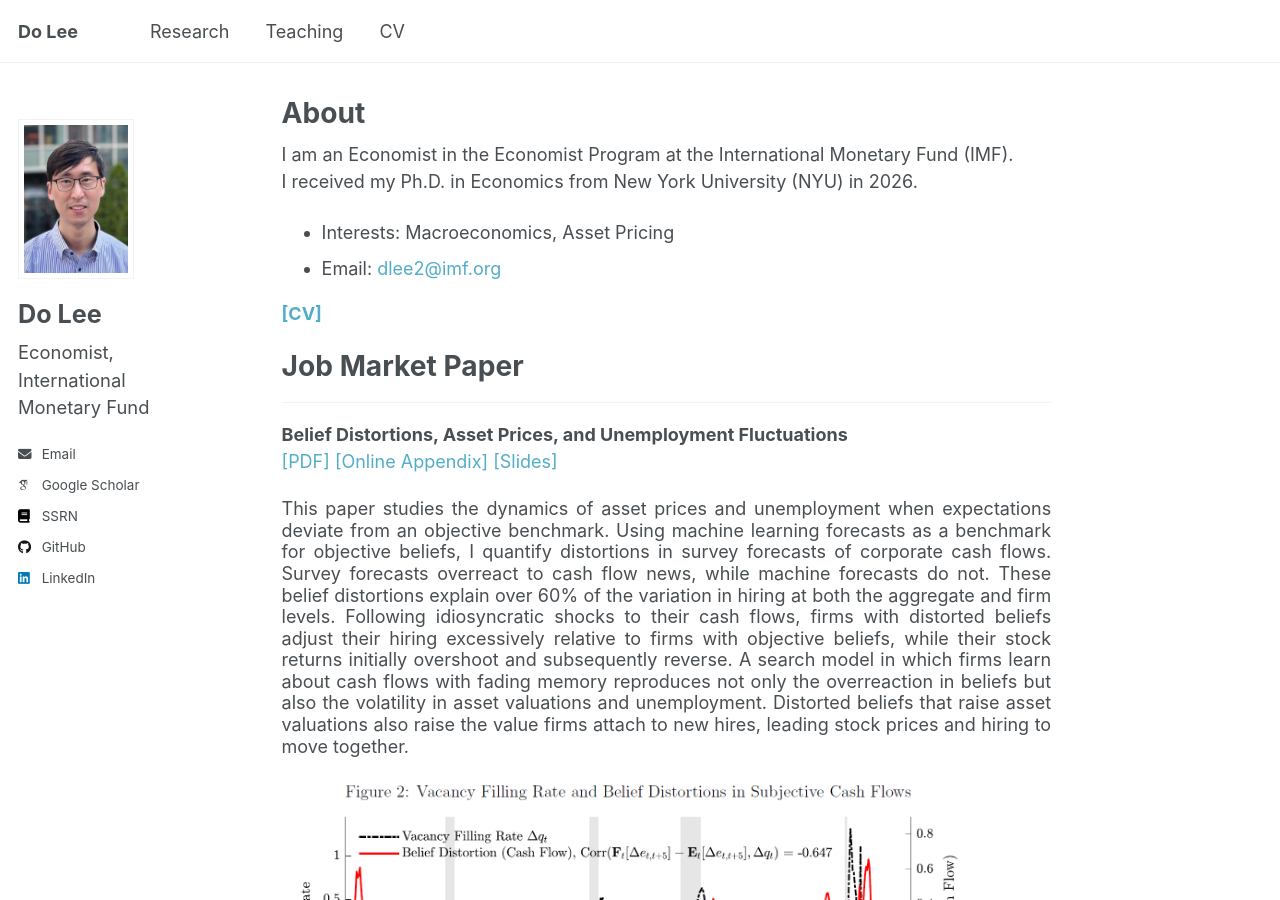
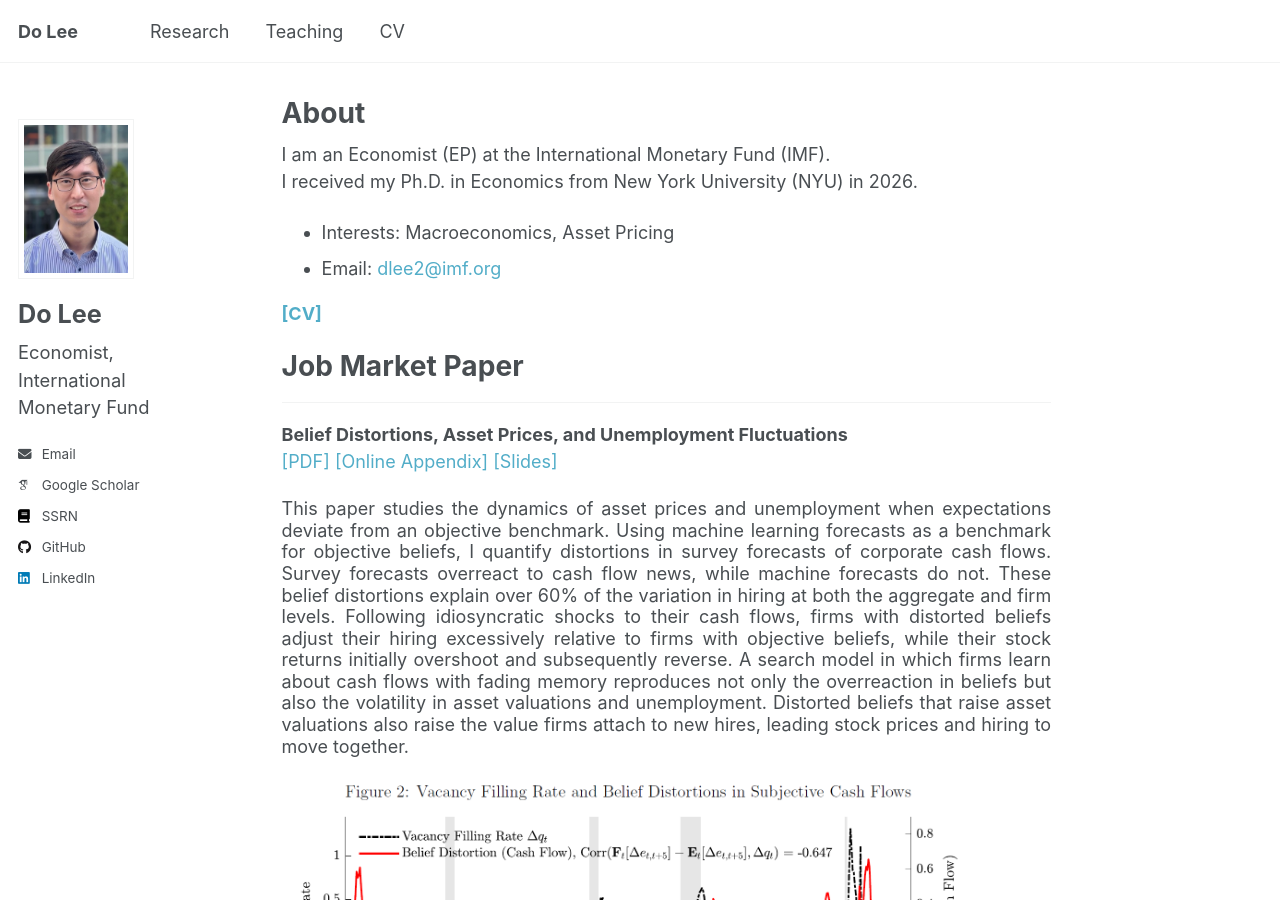
Before and after one commit to doqlee/doqlee.github.io, a Jekyll site: the page built from _pages/main.md, in a window 1280 px wide and 900 px high. Built offline with Jekyll 4.4.1, drawn with Linux system fonts in a browser that asks for light colours; some web fonts are replaced.

Commit message:
Update main.md

```diff
--- a/_pages/main.md
+++ b/_pages/main.md
@@ -82,7 +82,7 @@ redirect_from:
   }
 </style>
 
-I am an Economist in the Economist Program at the International Monetary Fund (IMF). \
+I am an Economist (EP) at the International Monetary Fund (IMF). \
 I received my Ph.D. in Economics from New York University (NYU) in 2026.
 * Interests: Macroeconomics, Asset Pricing
 * Email: [dlee2@imf.org](mailto:dlee2@imf.org)
```
